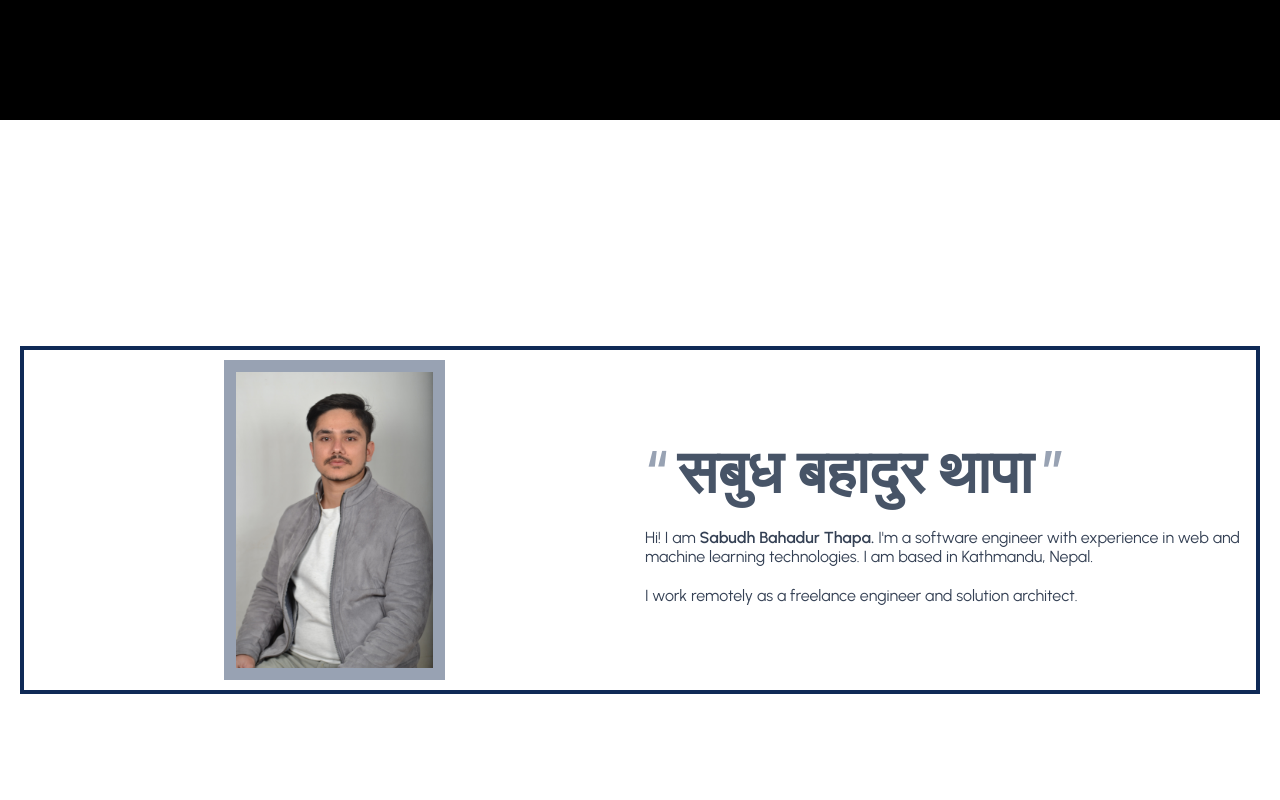
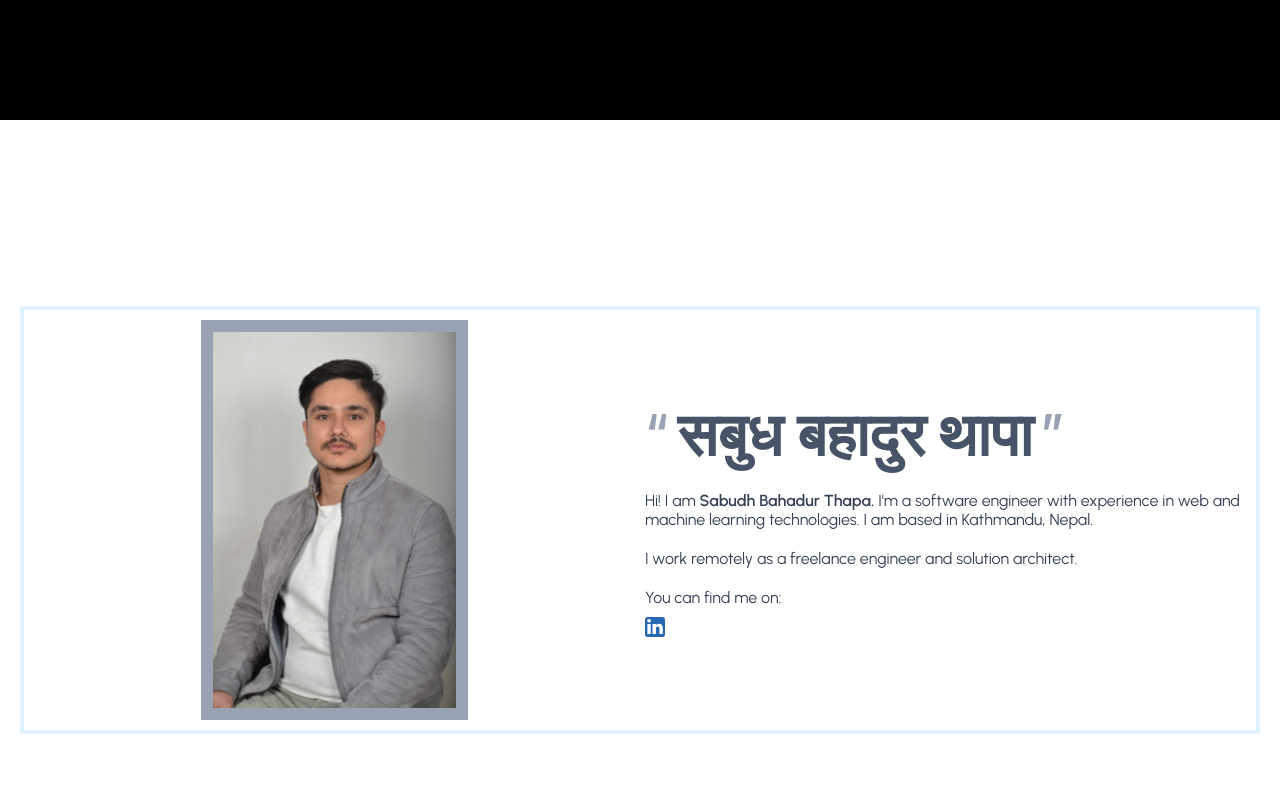
Before and after one commit to tsabudh/tsabudh.github.io, a React (Vite) app: page /works in a window 1280 px wide. Shown: the part 1480-2280 px from the top of the page. Built offline with nearby package versions, Linux system fonts and the light colour scheme.

Commit message:
Chore: created about section for homepage

```diff
--- a/src/components/HomeSectionAbout.module.scss
+++ b/src/components/HomeSectionAbout.module.scss
@@ -2,7 +2,7 @@
 @use "/src/scss/abstract/mixins" as mixins;
 
 .section-about {
-  height: 100vmin;
+  min-height: 100vmin;
 
   display: flex;
   flex-direction: column;
@@ -11,12 +11,17 @@
   padding: 5rem 2rem;
 
   & .content {
-    border: 4px solid vars.$c-blue-fair-950;
+    border: 4px solid vars.$c-blue-light-100;
     display: grid;
     grid-template-rows: 1fr;
     grid-template-columns: 1fr 1fr;
     grid-gap: 1rem;
     padding: 1rem;
+
+    @include mixins.respond(tab-port) {
+      grid-template-columns: 1fr;
+      grid-template-rows: 1fr 1fr;
+    }
 
     & .image {
       grid-column: 1/1;
@@ -25,16 +30,17 @@
       align-items: center;
 
       & figure {
-        height: 50vh;
+        min-height: 50vh;
         max-height: 32rem;
         overflow: hidden;
 
         border: 12px solid vars.$c-gray-400;
-      }
-      & img {
-        width: 100%;
-        height: 100%;
-        object-fit: cover;
+        aspect-ratio: 2/3;
+        & img {
+          width: 100%;
+          height: 100%;
+          object-fit: cover;
+        }
       }
     }
 
@@ -47,10 +53,15 @@
       align-items: flex-start;
       gap: 2rem;
 
+      @include mixins.respond(tab-port) {
+        grid-column: 1;
+      }
+
       & .nepali {
         font-size: 6rem;
         font-weight: 600;
         color: vars.$c-gray-600;
+        cursor: default;
 
         &::after,
         &::before {
@@ -64,6 +75,11 @@
           content: "”";
           margin-left: 1rem;
         }
+
+        @include mixins.respond(tab-port) {
+          align-self: center;
+          text-align: center;
+        }
       }
 
       & .description {
@@ -75,6 +91,22 @@
           color: vars.$c-gray-700;
           font-weight: 600;
         }
+
+        & .links {
+          & .social-links {
+            margin-top: 1rem;
+            & img {
+              width: 2rem;
+              height: 2rem;
+              object-fit: contain;
+              transition: all 0.2s ease-in-out;
+
+              &:hover {
+                transform: scale(1.1);
+              }
+            }
+          }
+        }
       }
     }
   }
--- a/src/components/HomeSectionAbout.tsx
+++ b/src/components/HomeSectionAbout.tsx
@@ -29,6 +29,23 @@ function HomeSectionAbout() {
             <p>
               I work remotely as a freelance engineer and solution architect.
             </p>
+            <div className={cx("links")}>
+              <p>You can find me on:</p>
+              <div className={cx("social-links")}>
+                <a
+                  href="https://www.linkedin.com/in/tsabudh/"
+                  target="_blank"
+                  rel="noopener noreferrer"
+                >
+                  <img
+                    src="/images/linkedin.svg"
+                    alt="LinkedIn"
+                    height={"20px"}
+                    width={"20px"}
+                  />
+                </a>
+              </div>
+            </div>
           </div>
         </div>
       </div>
```
